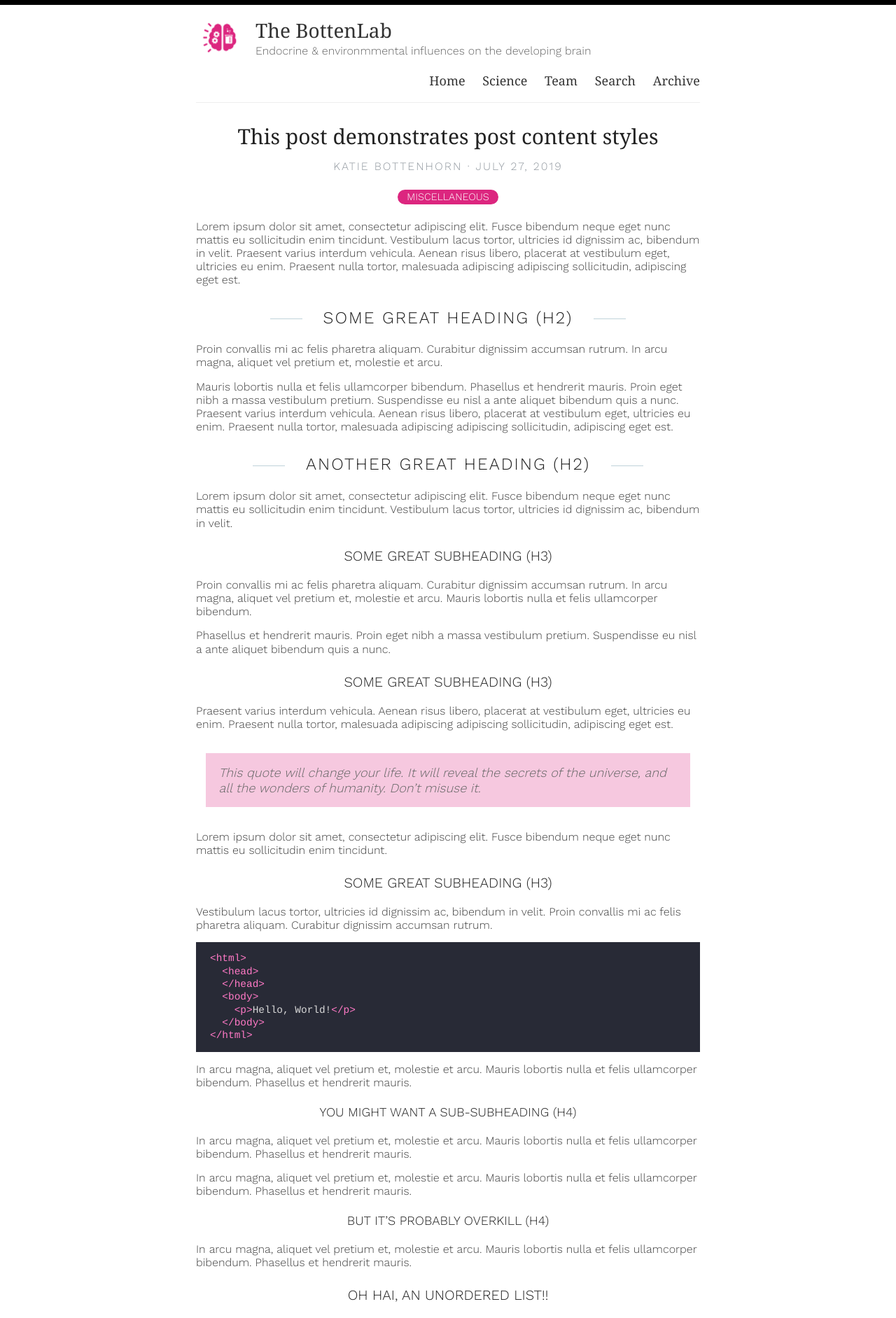
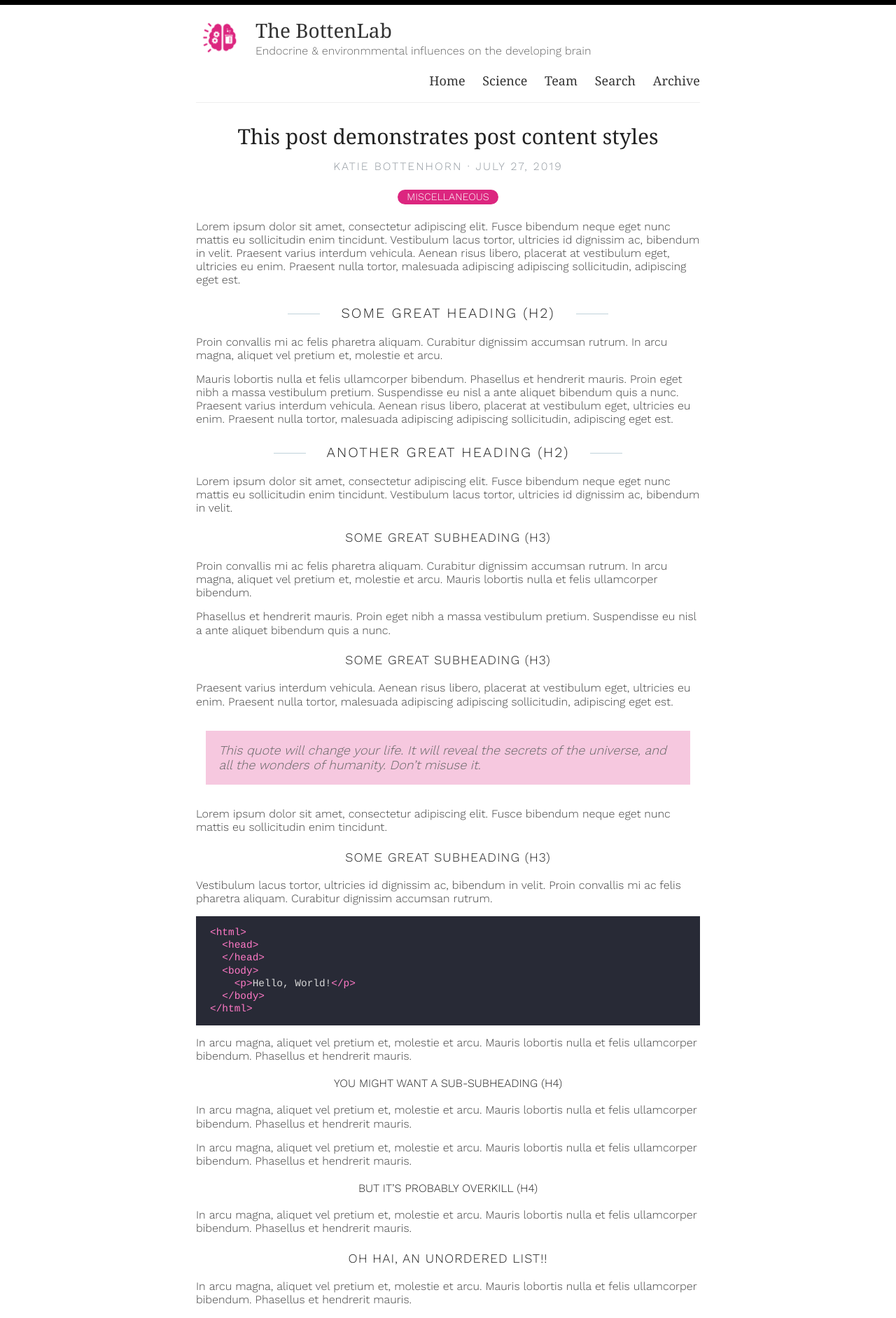
Before and after one commit to Bottenlab/bottenlab.github.io, a Jekyll site: the page built from _posts/2019-7-27-this-post-demonstrates-post-content-styles.md, in a window 1280 px wide. Shown: the top 1883 px of the page at 70% size. Built offline with Jekyll 4.4.1, drawn with Linux system fonts in a browser that asks for light colours; some web fonts are replaced.

Commit message:
update header font sizes and spacing

```diff
--- a/assets/style.scss
+++ b/assets/style.scss
@@ -76,7 +76,8 @@ h1 {
 }
 
 h2 {
-  font-size: 24px;
+  font-size: 20px;
+  font-kerning: auto;
   letter-spacing: 2px;
 }
 
@@ -93,11 +94,13 @@ h2 {
 }
 
 h3 {
-  font-size: 20px;
+  font-size: 18px;
+  font-kerning: auto;
+  letter-spacing: 1px;
 }
 
 h4 {
-  font-size: 18px;
+  font-size: 16px;
   color: #222;
 }
 
```
